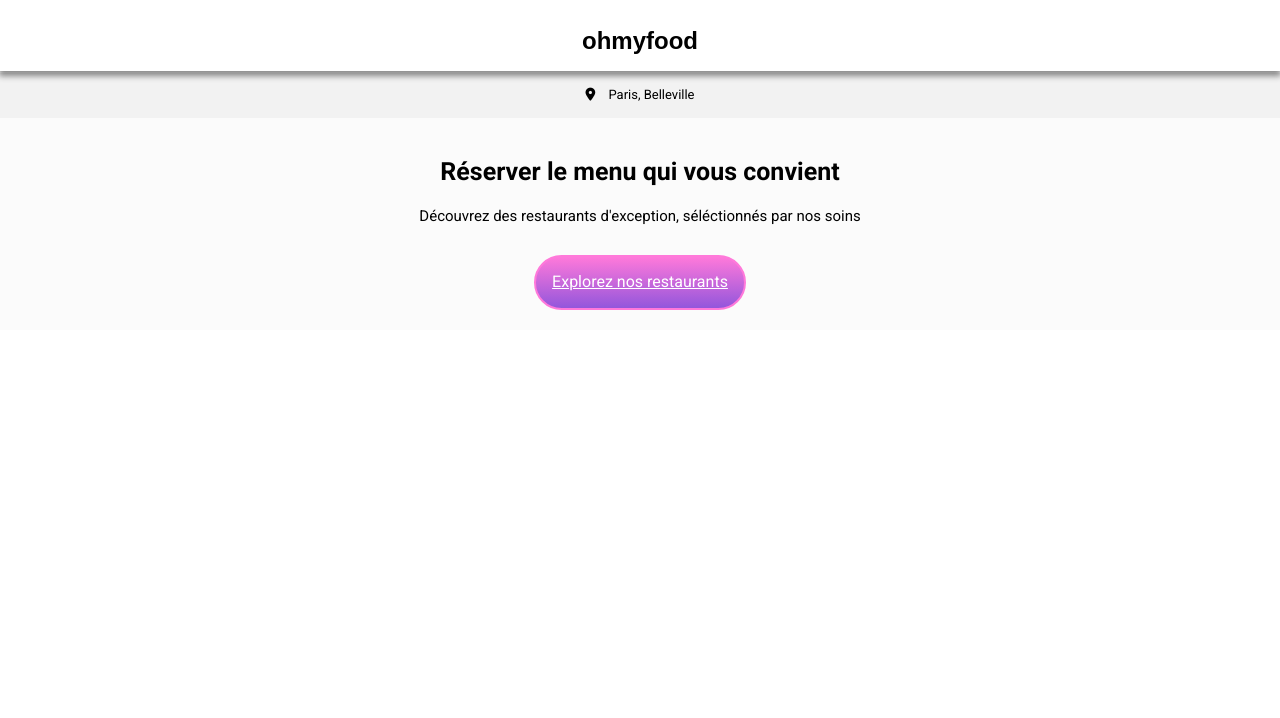
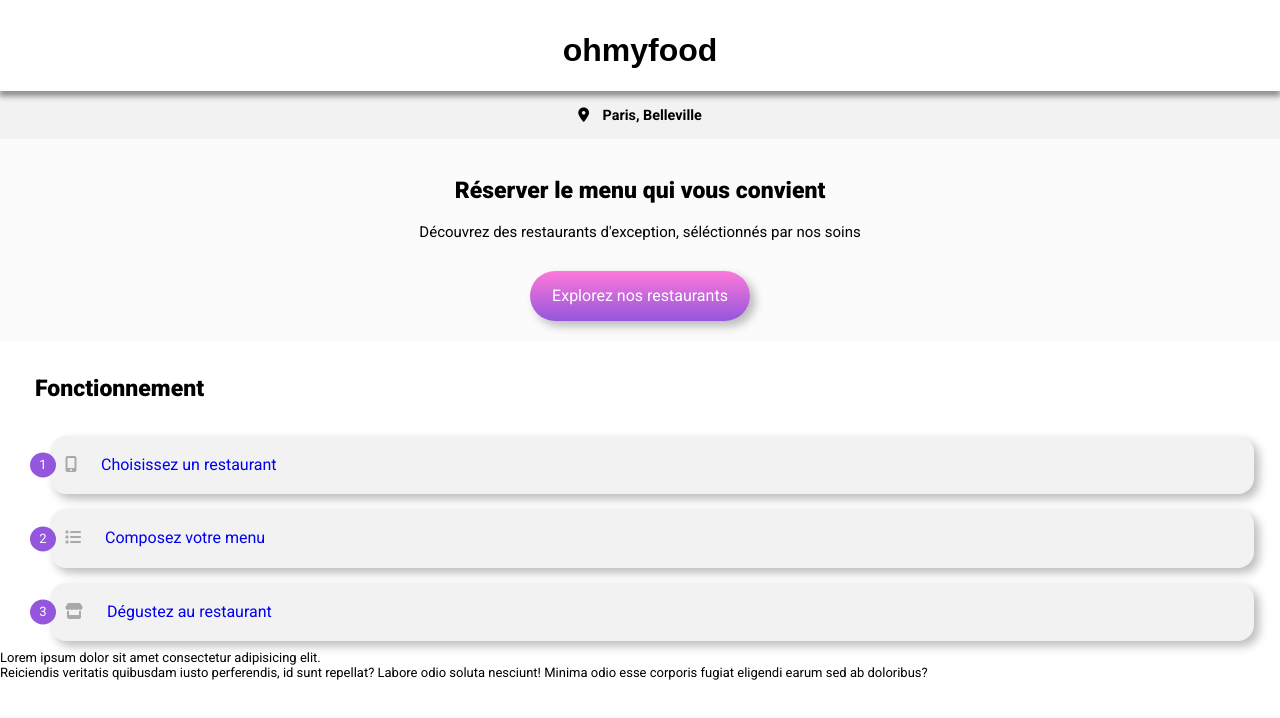
Before and after one commit to Svenhildr/Projet_3, a website: page index.html in a window 1280 px wide. Drawn offline with Linux system fonts and the light colour scheme; a web font is replaced by a local one.

Commit message:
header + résa

```diff
--- a/index.html
+++ b/index.html
@@ -4,8 +4,8 @@
     <meta charset="UTF-8" />
     <meta http-equiv="X-UA-Compatible" content="IE=edge" />
     <meta name="viewport" content="width=device-width, initial-scale=1.0" />
-    <link rel="stylesheet" href="css/normalize.css" />
-    <link rel="stylesheet" href="css/style.css" />
+    <link rel="stylesheet" href="./css/normalize.css" />
+    <link rel="stylesheet" href="./css/style.css" />
     <title>Ohmyfood</title>
     <script
       src="https://kit.fontawesome.com/b50abd1df8.js"
@@ -28,8 +28,36 @@
       <p>Découvrez des restaurants d'exception, séléctionnés par nos soins</p>
       <a href="#" class="btn">Explorez nos restaurants</a>
     </div>
-    <section class="fonctionnement"></section>
-    <section class="restaurants"></section>
+    <section class="fonctionnement">
+      <h2>Fonctionnement</h2>
+      <div class="fonctionnement__container">
+        <ol>
+          <li>
+            <div class="fonctionnement__list">
+            <a href="#"><i class="fa-solid fa-mobile-screen-button"></i>
+              Choisissez un restaurant
+            </a>
+          </div>
+          </li>
+          <li>
+            <div class="fonctionnement__list">
+            <a href="#"><i class="fa-solid fa-list"></i>
+              <span>Composez votre menu</span>
+            </a>
+          </li>
+          <li>
+            <div class="fonctionnement__list">
+            <a href="#"><i class="fa-solid fa-store"></i>
+              <span>Dégustez au restaurant</span>
+            </a>
+          </div>
+          </li>
+        </ol>
+      </div>
+    </section>
+    <section class="restaurants">
+      Lorem ipsum dolor sit amet consectetur adipisicing elit. </br> Reiciendis veritatis quibusdam iusto perferendis, id sunt repellat? Labore odio soluta nesciunt! Minima odio esse corporis fugiat eligendi earum sed ab doloribus?
+    </section>
     <main></main>
 
     <footer></footer>
--- a/sass/base/_base.scss
+++ b/sass/base/_base.scss
@@ -3,19 +3,20 @@
 * {
     box-sizing: border-box;
     font-family: "roboto", sans-serif;
+    text-decoration: none;
 }
 h1 {
 font-family: "shrikhand", sans-serif;
 }
 body{
-
     font-size: small;
 }
 
 h1 {
-        font-size: x-large;
+        font-size: 32px;
     }
 h2{
-    font-size : 25px;
+    font-size : 23px;
+    font-weight: 800;
     text-align: center;
 }
--- a/sass/main.scss
+++ b/sass/main.scss
@@ -1,4 +1,5 @@
 @import './utils/variable';
+@import './utils/mixins';
 @import './base/base';
 @import './components/button';
 @import './components/image';
@@ -6,4 +7,3 @@
 @import './pages/index';
 @import './responsive/responsive';
 @import './utils/fonction';
-@import './utils/mixins';
--- a/sass/pages/_index.scss
+++ b/sass/pages/_index.scss
@@ -3,6 +3,8 @@
     background-color: $grey ;
     padding: 15px;
     margin-top: -17px;
+    font-weight: 600;
+    font-size: 0.9rem;
 }
 .fa-location-dot{
     margin-right: 10px;
@@ -16,9 +18,10 @@
     align-items: center;
     padding: 20px;
     width: 100%;
-    background-color: #fbfbfb;
-    &__container h2{
+    background-color: #fbfbfbd6;
+    h2{
     display: flex;
+    padding: 0 20px ;
     justify-items: center;
     }
     p{
@@ -30,11 +33,35 @@
     }
     .btn{
         font-size: 1rem;
-        border-bottom: none;
         color: white;
-        padding: 16px;
-        border: 2px solid $secondary;
+        padding: 16px 22px;
         border-radius: 50px;
         background: linear-gradient($secondary, $primary);
+        box-shadow: $light-shadow;
     }
 }
+.fonctionnement>h2{
+    display: flex;
+    justify-content: flex-start;
+    padding:15px 35px;
+}
+.fonctionnement ol{
+    @include bulle-fonct;
+    list-style: none;
+    margin : 10px;
+
+
+    & li{
+        counter-increment: steps;
+        position: relative;
+
+    }
+    & li::before{
+        content: "" counter(steps);
+        position: absolute;
+        top:50%;
+        right: 35px;
+        left: -20px;
+        transform: translateY(-50%);
+    }
+}
--- a/sass/utils/_mixins.scss
+++ b/sass/utils/_mixins.scss
@@ -1,3 +1,36 @@
+// bulles fonctionnement
+@mixin bulle-fonct{
+    display: flex;
+   justify-content: flex-start;
+   flex-direction: column;
+   gap: 15px;
 
+    li{
+        display: flex;
+        align-items: center;
+         width: calc(100% - 1rem);
+      //  justify-content: flex-start;
+    }
 
-// Créer un ombre reporté Type
+    li::before{
+        border-radius: $radius-puce ;
+        background-color: $primary;
+        padding: 5px 8px;
+        height: 15px;
+        width: 10px;
+        color: white;
+        text-align:center
+    }
+    .fonctionnement__list{
+        border-radius: $radius-bulle;
+        background-color: $grey;
+        box-shadow: $light-shadow;
+        padding: 20px 15px;
+        font-size: medium;
+        width: 100%;
+    }
+    a > .fa-solid{
+        color: darkgrey;
+        padding: 0 20px 0 0;
+    }
+}
--- a/sass/utils/_variable.scss
+++ b/sass/utils/_variable.scss
@@ -2,3 +2,13 @@ $primary : #9356DC;
 $secondary : #FF79DA;
 $tertiary : #99E2D0;
 $grey: #f2f2f2;
+
+//ombre portée type//
+
+$light-shadow: 5px 5px 10px rgb(32 24 24 / 29%);
+
+//bulles de fonctionnement
+
+$radius-bulle : 16px;
+$radius-puce : 50%;
+$juscon: space-between;
```
Also changed, not shown: css/style.css, views/délice.html (added), views/enchantée.html (added), views/française.html (added), views/palette.html (added), 1 other file.
